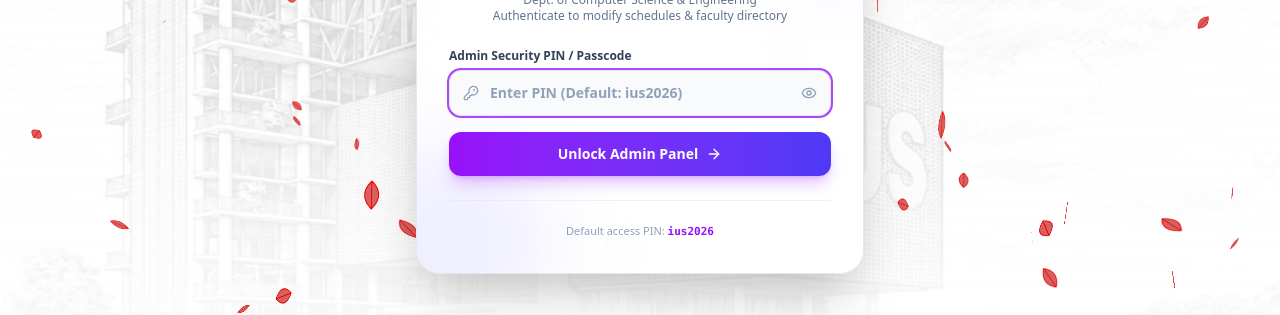
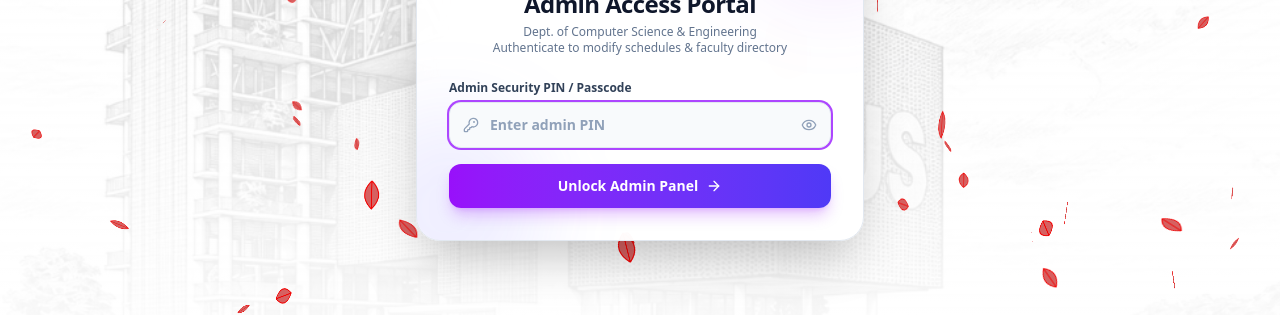
Before and after one commit to RAZINEDU/university-of-scholars, a Next.js app: page /admin in a window 1280 px wide. Shown: the part 408-723 px from the top of the page. Built offline with nearby package versions, Linux system fonts and the light colour scheme; no server answers.

Commit message:
1st work done

```diff
--- a/src/components/admin/AdminAuthModal.tsx
+++ b/src/components/admin/AdminAuthModal.tsx
@@ -30,7 +30,7 @@ export const AdminAuthModal: React.FC<AdminAuthModalProps> = ({ onSuccess }) =>
         onSuccess();
       } else {
         setIsLoading(false);
-        setError("Invalid Admin PIN. Default PIN is: ius2026");
+        setError("Invalid Admin PIN. Please try again.");
       }
     }, 400);
   };
@@ -72,7 +72,7 @@ export const AdminAuthModal: React.FC<AdminAuthModalProps> = ({ onSuccess }) =>
                     setPin(e.target.value);
                     if (error) setError("");
                   }}
-                  placeholder="Enter PIN (Default: ius2026)"
+                  placeholder="Enter admin PIN"
                   autoFocus
                   required
                   className="w-full pl-10 pr-10 py-3 rounded-xl bg-slate-50 dark:bg-slate-800/80 border border-slate-200 dark:border-slate-700 text-sm font-semibold text-slate-900 dark:text-white placeholder:text-slate-400 focus:outline-none focus:ring-2 focus:ring-purple-500 dark:focus:ring-purple-400 transition-all"
@@ -110,11 +110,7 @@ export const AdminAuthModal: React.FC<AdminAuthModalProps> = ({ onSuccess }) =>
             </button>
           </form>
 
-          <div className="mt-6 pt-4 border-t border-slate-200/60 dark:border-slate-800/60 text-center">
-            <span className="text-[11px] text-slate-400 dark:text-slate-500">
-              Default access PIN: <strong className="font-mono text-purple-600 dark:text-purple-400">ius2026</strong>
-            </span>
-          </div>
+
         </div>
       </div>
     </div>
```
